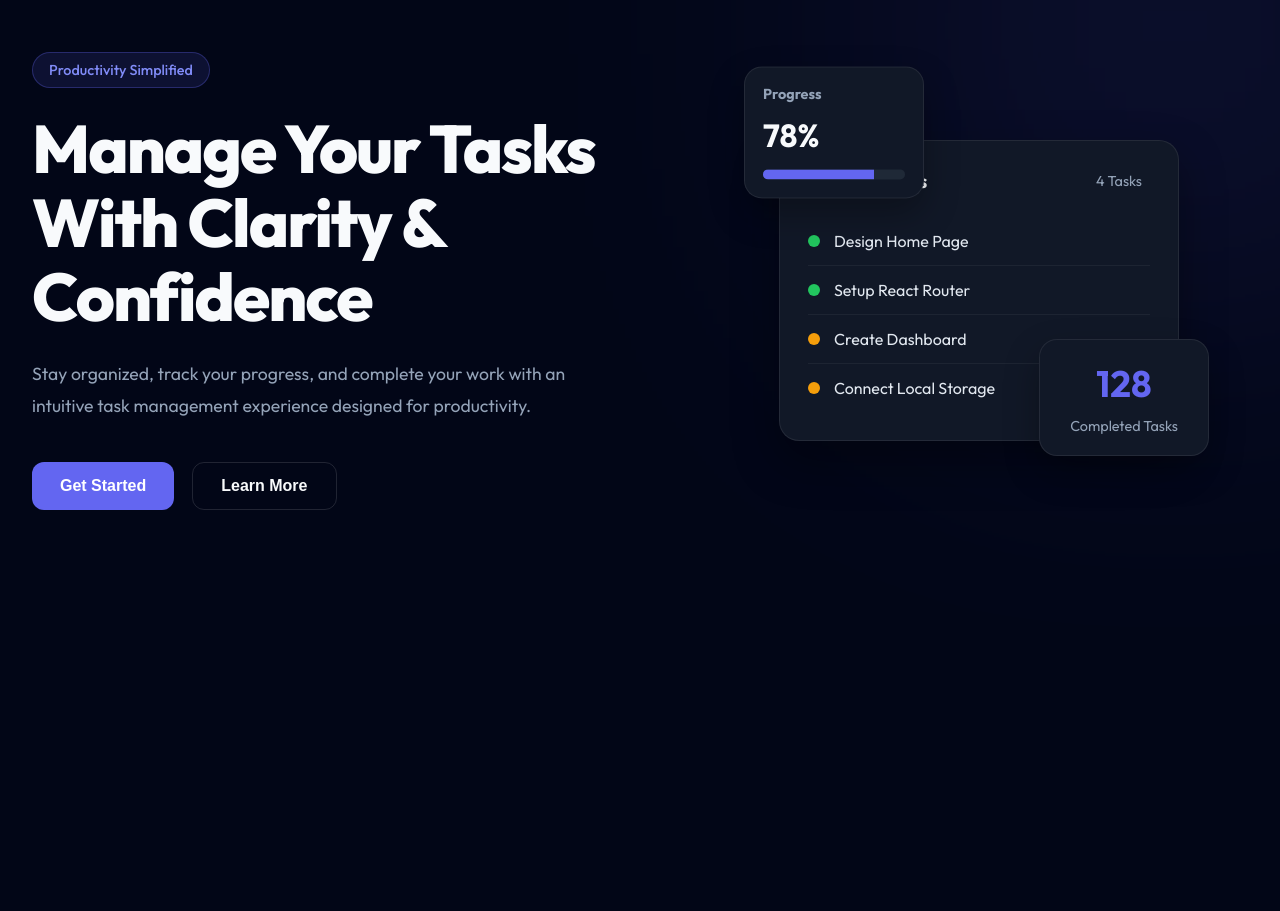
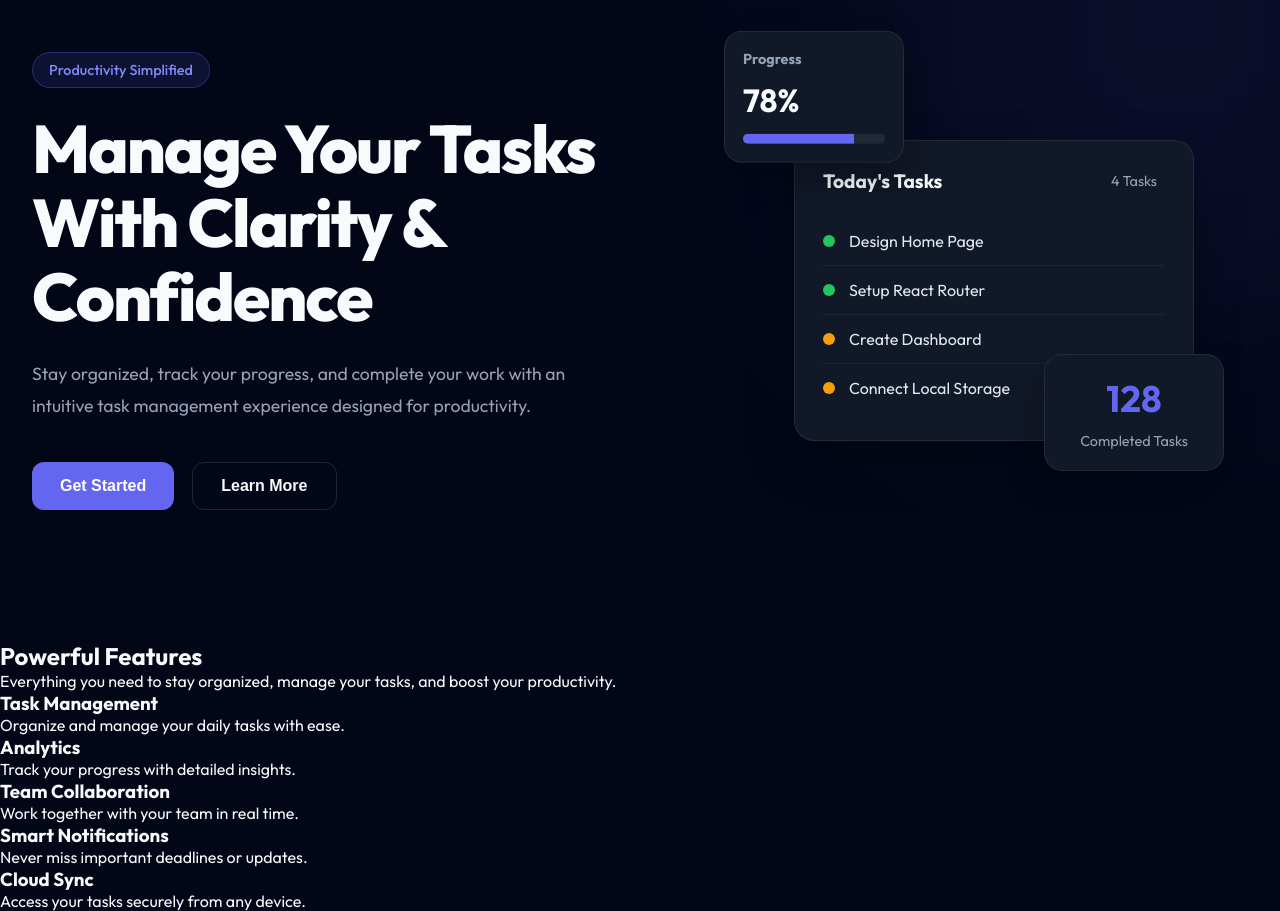
Before and after one commit to Isharani01/taskflow, a React (Vite) app: page / in a window 1280 px wide. Shown: the part 160-1071 px from the top of the page. Before the commit the page ends 801 px from the top, so only its background shows below. Built offline with nearby package versions, Linux system fonts and the light colour scheme.

Commit message:
created features section containing a header and 5 cards

```diff
--- /dev/null
+++ b/src/components/Features/Features.jsx
@@ -0,0 +1,51 @@
+import styles from "./Features.module.css"
+function Features(){
+    return(
+        <section className={styles.features}>
+            {/*making container main div*/}
+            <div className={styles.container}>
+                {/*header section containing heading n paragraph*/}
+                <div className={styles.header}>
+                <h2>Powerful Features</h2>
+            <p>
+            Everything you need to stay organized, manage your tasks,
+            and boost your productivity.
+            </p>
+            </div>
+            {/*slider for visible area*/}
+            <div className={styles.slider}>
+                {/*track holds all cards*/}
+                    <div className={styles.track}>
+                    <div className={styles.card}>
+                        <div className={styles.icon}></div>
+                        <h3>Task Management</h3>
+                         <p>Organize and manage your daily tasks with ease.</p>
+                    </div>
+                    <div className={styles.card}>
+                    <div className={styles.icon}></div>
+                     <h3>Analytics</h3>
+                     <p> Track your progress with detailed insights.</p>
+                    </div>
+            <div className={styles.card}>
+              <div className={styles.icon}></div>
+              <h3>Team Collaboration</h3>
+              <p> Work together with your team in real time.</p>
+            </div>
+            <div className={styles.card}>
+              <div className={styles.icon}></div>
+              <h3>Smart Notifications</h3>
+              <p> Never miss important deadlines or updates. </p>
+            </div>
+            <div className={styles.card}>
+              <div className={styles.icon}></div>
+              <h3>Cloud Sync</h3>
+              <p>  Access your tasks securely from any device.  </p>
+            </div>
+            </div>
+            </div>
+            </div>
+        </section>
+
+    );
+}
+export default Features;
--- a/src/components/Hero/Hero.jsx
+++ b/src/components/Hero/Hero.jsx
@@ -1,84 +1,80 @@
 import styles from "./Hero.module.css";
-
 function Hero() {
   return (
     <section className={styles.hero}>
+        {/* main container, split hero into two columns */}
       <div className={styles.container}>
-
+        {/*left section containing content and buttons */}
         <div className={styles.left}>
           <span className={styles.badge}>
             Productivity Simplified
           </span>
-
           <h1>
-            Manage Your Tasks
-            <br />
-            With Clarity &
-            <br />
-            Confidence
+            Manage Your Tasks<br />With Clarity &<br />Confidence
           </h1>
-
           <p>
             Stay organized, track your progress, and complete
             your work with an intuitive task management
             experience designed for productivity.
           </p>
-
+          {/* call to action buttons for left section */}
           <div className={styles.buttons}>
             <button className={styles.primaryBtn}>
               Get Started
             </button>
-
             <button className={styles.secondaryBtn}>
               Learn More
             </button>
           </div>
+          {/* buttons div ended */}
         </div>
+        {/* left section div ended */}
        <div className={styles.right}>
-  <div className={styles.dashboardWrapper}>
-
+         {/* right section with  parent wrapper and 3 childs */}
+    <div className={styles.dashboardWrapper}>
     <div className={styles.dashboardCard}>
       <div className={styles.cardHeader}>
         <h3>Today's Tasks</h3>
         <span>4 Tasks</span>
       </div>
-
+     {/*all tasks*/}
       <div className={styles.task}>
         <span className={styles.completed}></span>
         <p>Design Home Page</p>
       </div>
-
       <div className={styles.task}>
         <span className={styles.completed}></span>
         <p>Setup React Router</p>
       </div>
-
       <div className={styles.task}>
         <span className={styles.pending}></span>
         <p>Create Dashboard</p>
       </div>
-
       <div className={styles.task}>
         <span className={styles.pending}></span>
         <p>Connect Local Storage</p>
       </div>
     </div>
+       {/*progress card*/}
     <div className={styles.progressCard}>
       <h4>Progress</h4>
-
       <h2>78%</h2>
-
       <div className={styles.progressBar}>
         <div className={styles.progress}></div>
       </div>
     </div>
+       {/*stats card */}
    <div className={styles.statsCard}>
       <h2>128</h2>
       <p>Completed Tasks</p>
     </div>
   </div>
+     {/*dashbaord wrapper div ended */}
+
 </div>
+   {/*right div ended */}
     </div>
+      {/*container div ended */}
     </section>
   );
 }
--- a/src/components/Hero/Hero.module.css
+++ b/src/components/Hero/Hero.module.css
@@ -110,6 +110,10 @@ z-index:0;
   justify-content: center;
   align-items: flex-start;;
 }
+.dashboardWrapper {
+  position: relative;
+   margin-left: 70px;
+}
 
 .dashboardCard {
   width: 400px;
@@ -168,14 +172,10 @@ box-shadow: 0 25px 50px rgba(0, 0, 0, 0.4);
 .pending {
   background: #f59e0b;
 }
-.dashboardWrapper {
-  position: relative;
-   margin-left: 40px;
-}
 .progressCard {
   position: absolute;
-  top: -45px;
-  left: -35px;
+  top: -80px;
+  left: -70px;
   width: 180px;
   padding: 18px;
   background: #111827;
@@ -210,9 +210,9 @@ background:#6366f1;
 }
 .statsCard{
 position:absolute;
-bottom:-15px;
+bottom:-30px;
 right:-30px;
-width:170px;
+width:180px;
 padding:20px;
 background:#111827;
 border-radius:18px;
@@ -223,6 +223,7 @@ animation: float 4s ease-in-out infinite;
 animation-delay: 1.5s;
  z-index: 2;
 }
+
 .statsCard h2{
 font-size:2.3rem;
 color:#6366f1;
--- a/src/pages/Home/Home.jsx
+++ b/src/pages/Home/Home.jsx
@@ -1,10 +1,12 @@
 import Navbar from "../../components/Navbar/Navbar";
 import Hero from "../../components/Hero/Hero";
+import Features from "../../components/Features/Features";
 function Home() {
   return (
     <div>
         <Navbar/>
         <Hero/>
+        <Features/>
 
     </div>
   );
```
Also changed, not shown: src/components/Features/Features.module.css (added).
